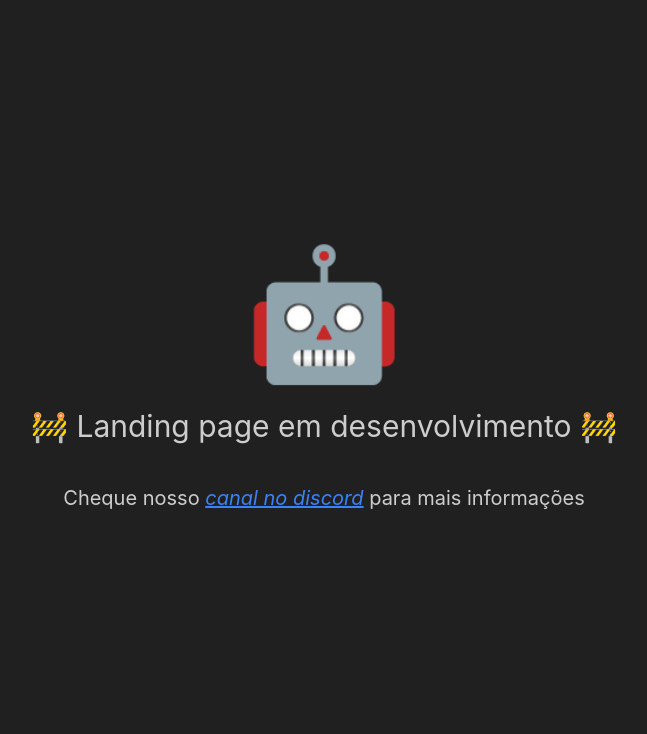
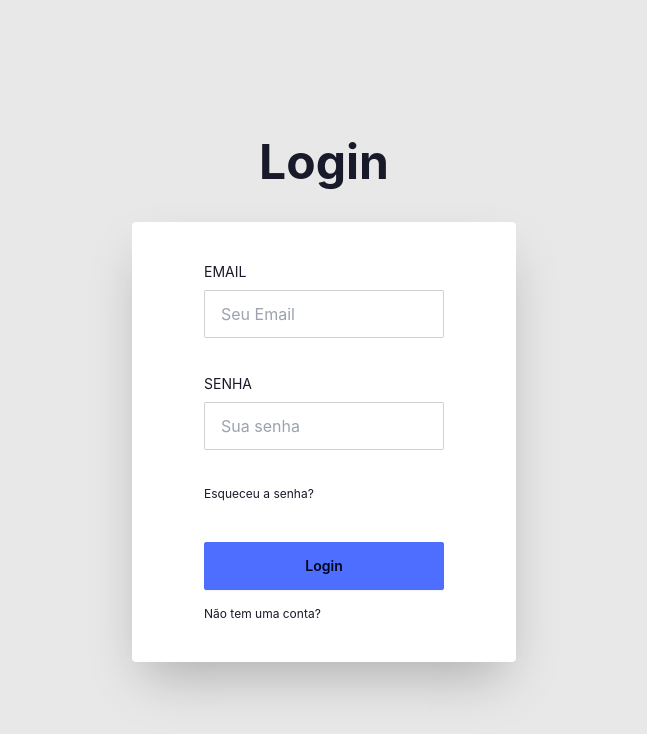
Before and after one commit to thiagoblauthferreira/CG-Front-end, a React (Create React App) app: page / in a window 1280 px wide. Shown: the top 734 px of the page, without its empty margins (316-963 px from the left). Built offline with nearby package versions, Linux system fonts and the light colour scheme.

Commit message:
Ajusta tema//remove tela de landing

```diff
--- a/src/App.tsx
+++ b/src/App.tsx
@@ -4,15 +4,13 @@ import LoginPointScreen from "./pages/auth/Login/login";
 import SignUpScreen from "./pages/auth/Sign Up/signup";
 import { PrivateRoute } from "./pages/private/ControledRoutes";
 import Cookies from "js-cookie";
-import { LandingTemporaria } from "./pages/LandingTemporaria/LandingTemporaria";
 import { Home } from "./pages/private/homeDoador/home";
 
 function App() {
   return (
     <Router>
       <Routes>
-        <Route element={<LoginPointScreen />} path="/login"></Route>
-        <Route element={<LandingTemporaria />} path="/"></Route>
+        <Route element={<LoginPointScreen />} path="/"></Route>
         <Route element={<SignUpScreen />} path="/cadastro"></Route>
         {/*Rotas privadas vão aqui dentro*/}
         <Route element={<PrivateRoute />}>
--- a/src/pages/LandingTemporaria/LandingTemporaria.tsx
+++ /dev/null
@@ -1,11 +0,0 @@
-export function LandingTemporaria() {
-    return (
-        <section className="w-full h-svh flex flex-col justify-center items-center">
-            <h1 className="text-9xl mb-8">🤖</h1>
-            <h1 className="text-3xl">🚧 Landing page em desenvolvimento 🚧</h1>
-            <div className="py-10">
-            <span className="text-xl">Cheque nosso <a className="text-blue-500 underline italic" href="https://discord.com/invite/FARNSbkZKt" target="_blank">canal no discord</a> para mais informações</span>
-            </div>
-        </section>
-    )
-}
--- a/tailwind.config.js
+++ b/tailwind.config.js
@@ -10,7 +10,7 @@ module.exports = {
     require('daisyui'),
   ],
   daisyui: {
-    themes: ["business", "corporate"]
+    themes: ["corporate", "business"]
   }
 }
 
```
